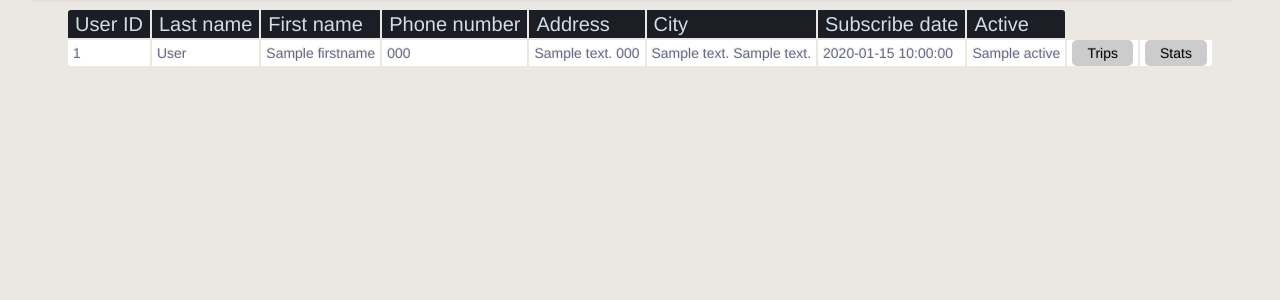
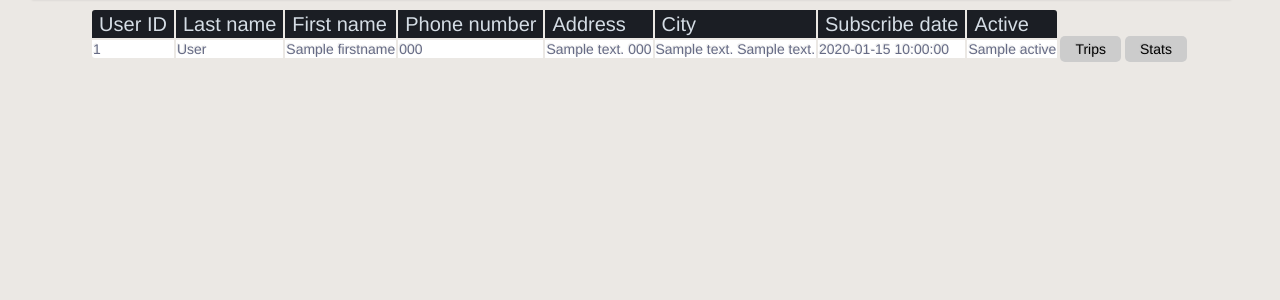
Before and after one commit to brochape/Villo-database, a Flask app: template src/templates/users.html in a window 1280 px wide. Shown: the part 66-366 px from the top of the page. Run offline with Flask 2, Linux system fonts and the light colour scheme; the template is opened without the code that fills it: most values are stand-ins (such as "Sample title", 1, 10 or a date in 2020).

Commit message:
Changed the padding and buttons background

```diff
--- a/src/static/style.css
+++ b/src/static/style.css
@@ -224,7 +224,6 @@ div.table-title {
 
 .lotsofdata td {
   background:#FFFFFF;
-  padding:5px;
   text-align:left;
   vertical-align:middle;
   font-weight:300;
--- a/src/templates/users.html
+++ b/src/templates/users.html
@@ -22,8 +22,8 @@
         <td>{{ user["addresscity"] }} {{ user["addresscp"] }}</td>
         <td>{{ user["subscribeDate"] }}</td>
         <td>{{ user["active"] }}</td>
-        <td><a class="normalbtn" href="{{ url_for("trips_admin", id=user["userID"]) }}">Trips</a></td>
-        <td><a class="normalbtn" href="{{ url_for("stats_admin", id=user["userID"]) }}">Stats</a></td>
+        <td style="background:transparent;"><a class="normalbtn" href="{{ url_for("trips_admin", id=user["userID"]) }}">Trips</a></td>
+        <td style="background:transparent;"><a class="normalbtn" href="{{ url_for("stats_admin", id=user["userID"]) }}">Stats</a></td>
     </tr>
     {% endfor %}
 </table>
```
